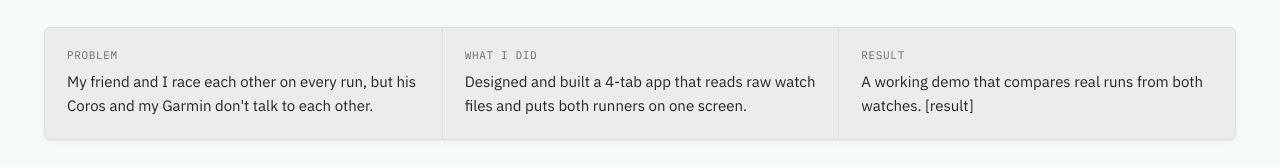
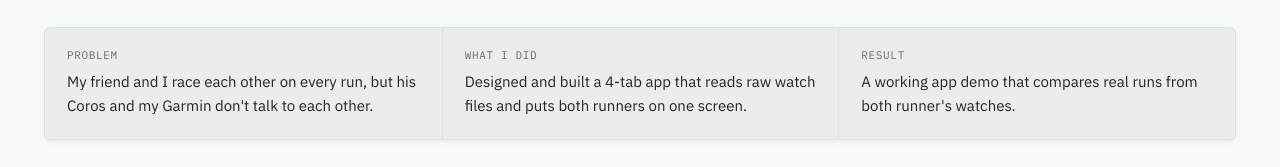
Before and after one commit to youl1ng/youl1ng.github.io, a Next.js app: page /projects/1up in a window 1280 px wide. Shown: the part 703-870 px from the top of the page. Built offline with nearby package versions, Linux system fonts and the light colour scheme.

Commit message:
Reword 1Up TL;DR result line

```diff
--- a/content/case-studies/1up.ts
+++ b/content/case-studies/1up.ts
@@ -26,7 +26,7 @@ export const caseStudy = {
   tldr: [
     { label: 'Problem', text: "My friend and I race each other on every run, but his Coros and my Garmin don't talk to each other." },
     { label: 'What I did', text: 'Designed and built a 4-tab app that reads raw watch files and puts both runners on one screen.' },
-    { label: 'Result', text: 'A working demo that compares real runs from both watches. [result]' },
+    { label: 'Result', text: 'A working app demo that compares real runs from both runner\'s watches.' },
   ],
 
   problem: {
```
